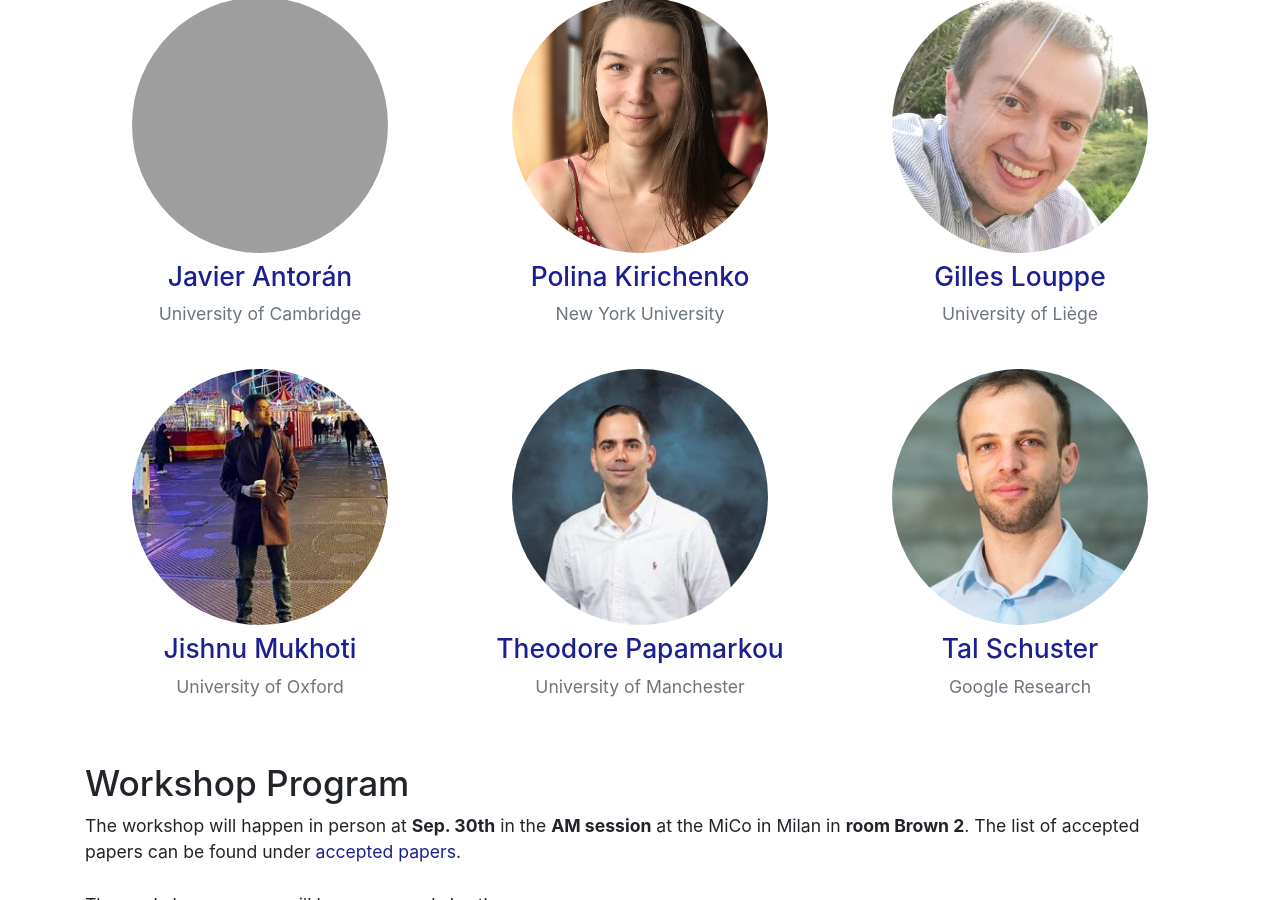
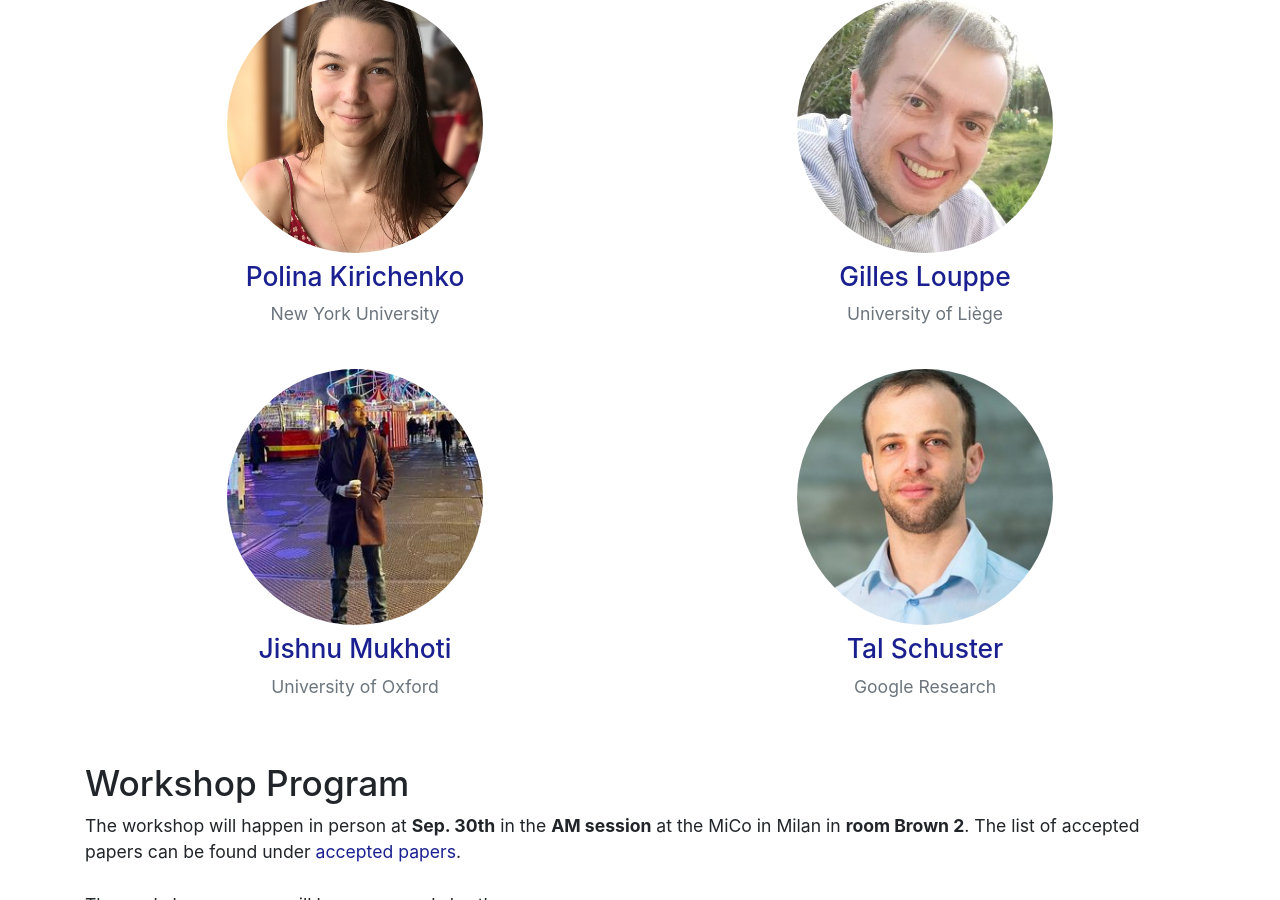
Before and after one commit to Uncertainty-CV/2024, a Jekyll site: the page built from index.html, in a window 1280 px wide and 900 px high, scrolled down 1193 px. Built offline with Jekyll 4.4.1, drawn with Linux system fonts in a browser that asks for light colours.

Commit message:
temporarily updated speaker list

```diff
--- a/_data/speakers.yml
+++ b/_data/speakers.yml
@@ -1,9 +1,3 @@
-- name: Javier Antorán
-  url: https://javierantoran.github.io/
-  affiliation: University of Cambridge
-  abstract: TBA
-  img: javier.jpeg
-
 - name: Polina Kirichenko
   url: https://polkirichenko.github.io/
   affiliation: New York University
@@ -22,12 +16,6 @@
   abstract: TBA
   img: jishnu.jpg
 
-- name: Theodore Papamarkou
-  url: https://www.theopapamarkou.com/
-  affiliation: University of Manchester
-  abstract: TBA
-  img: theodore.jpg
-
 - name: Tal Schuster
   url: https://people.csail.mit.edu/tals/
   affiliation: Google Research
--- a/index.html
+++ b/index.html
@@ -24,7 +24,7 @@
 
 {% for item in site.data.speakers  %}
 
-<div class="col-12 col-sm-12 col-md-6 col-lg-4 col-xl-4">
+<div class="col-12 col-sm-12 col-md-6 col-lg-6 col-xl-6">
   <a href="{{ item.url }}">
   <div class="team-member">
 
```
